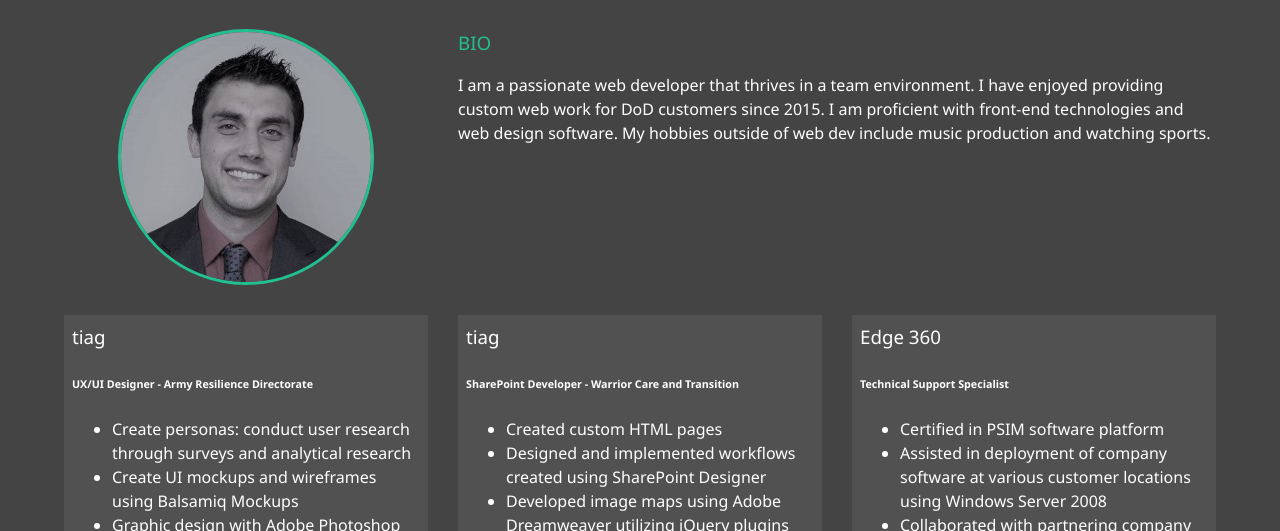
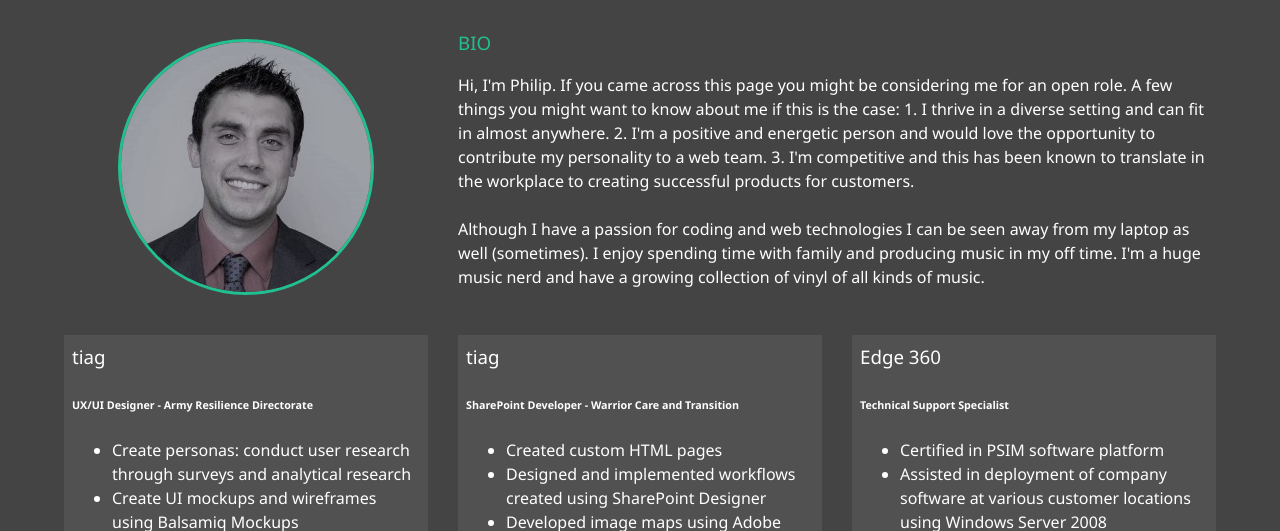
Before and after one commit to ptroni23/modern_portfolio, a website: page about.html in a window 1280 px wide. Shown: the part 253-784 px from the top of the page. Drawn offline with Linux system fonts and the light colour scheme.

Commit message:
made some changes to the bio in the about page

```diff
--- a/about.html
+++ b/about.html
@@ -57,7 +57,10 @@
         <div class="bio">
           <h3 class="text-secondary">BIO</h3>
           <p>
-            I am a passionate web developer that thrives in a team environment. I have enjoyed providing custom web work for DoD customers since 2015. I am proficient with front-end technologies and web design software. My hobbies outside of web dev include music production and watching sports.
+            Hi, I'm Philip. If you came across this page you might be considering me for an open role.
+            A few things you might want to know about me if this is the case: 1. I thrive in a diverse setting and can fit in almost anywhere. 2. I'm a positive and energetic person and would love the opportunity to contribute my personality to a web team.
+            3. I'm competitive and this has been known to translate in the workplace to creating successful products for customers. </br></br>
+            Although I have a passion for coding and web technologies I can be seen away from my laptop as well (sometimes). I enjoy spending time with family and producing music in my off time. I'm a huge music nerd and have a growing collection of vinyl of all kinds of music.
           </p>
         </div>
 
```
